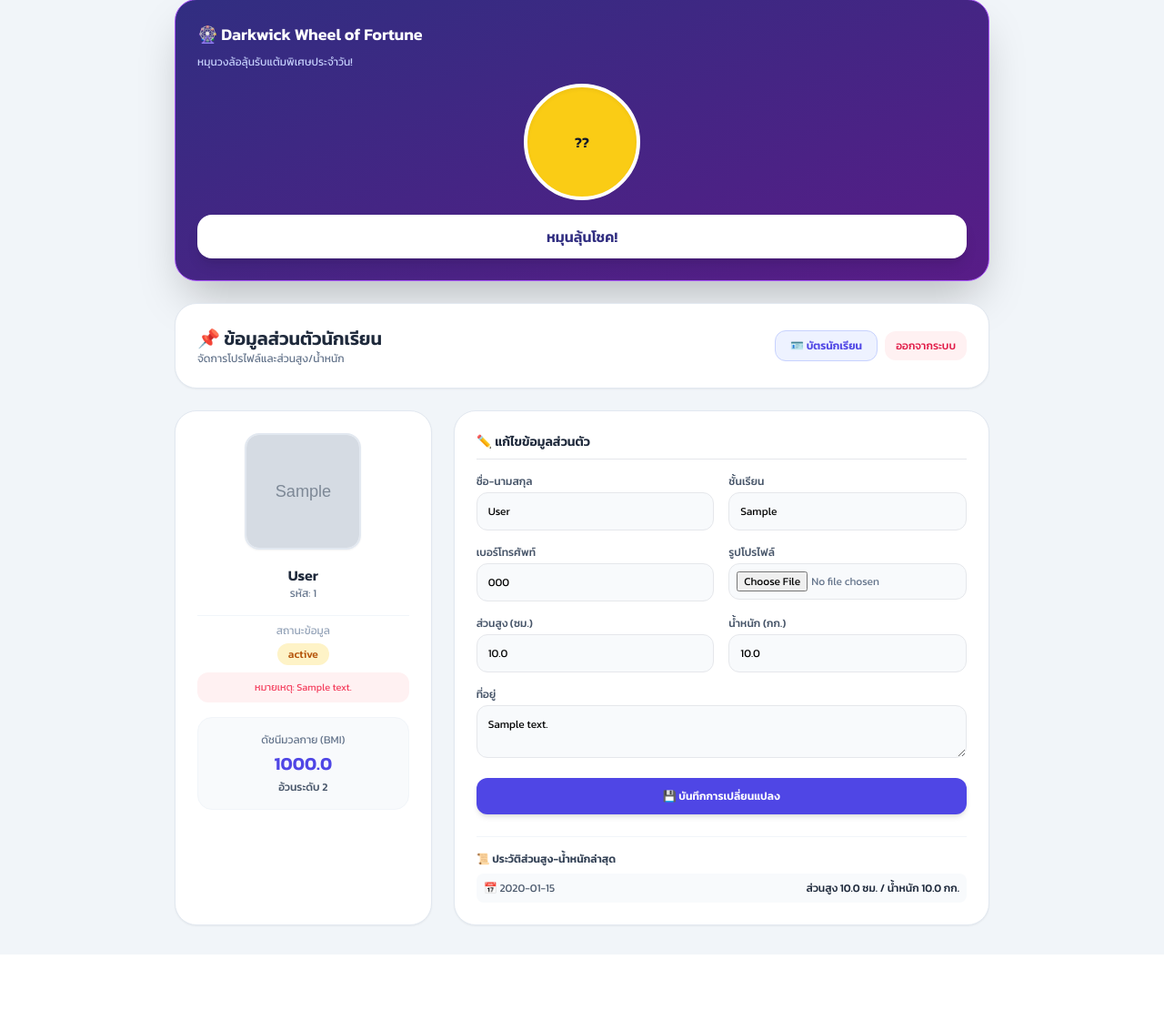
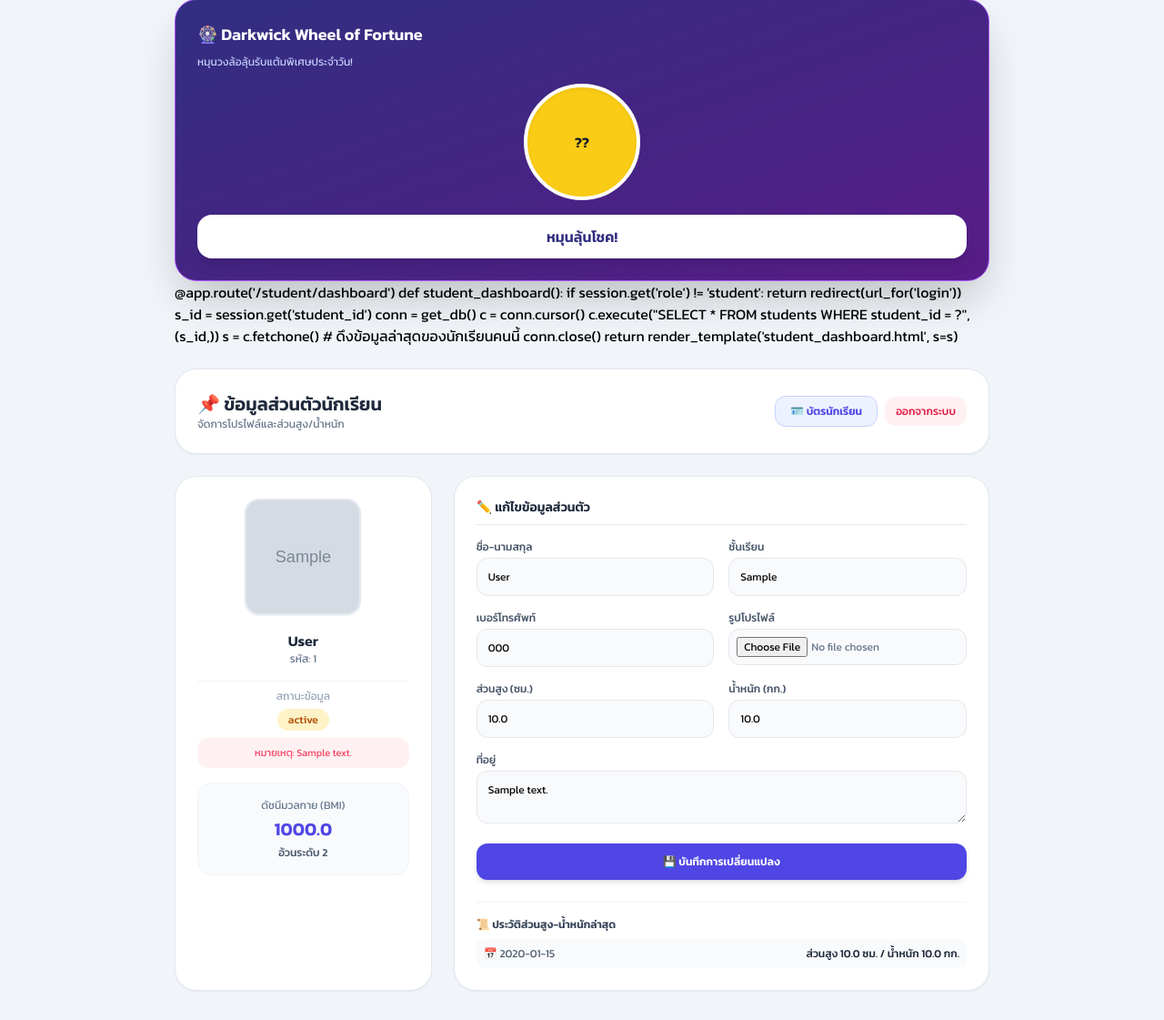
Before and after one commit to sittisak2009/student-web, a Flask app: page /student in a window 1280 px wide. Shown: the part 57-1178 px from the top of the page at 91% size. Before the commit the page ends 1106 px from the top, so only its background shows below. Run offline with Flask 3, Linux system fonts and the light colour scheme; the visitor is signed in with stand-in values (Sample User, id 1); tables that the repository leaves empty hold one stand-in row (values such as "Sample post"); grey boxes marked "Sample" are stand-in pictures; some libraries are stand-ins or nearby versions.

Commit message:
Update student_profile.html

```diff
--- a/templates/student_profile.html
+++ b/templates/student_profile.html
@@ -33,6 +33,20 @@
         หมุนลุ้นโชค!
     </button>
 </div>
+@app.route('/student/dashboard')
+def student_dashboard():
+    if session.get('role') != 'student':
+        return redirect(url_for('login'))
+
+    s_id = session.get('student_id')
+
+    conn = get_db()
+    c = conn.cursor()
+    c.execute("SELECT * FROM students WHERE student_id = ?", (s_id,))
+    s = c.fetchone() # ดึงข้อมูลล่าสุดของนักเรียนคนนี้
+    conn.close()
+
+    return render_template('student_dashboard.html', s=s)
 
 <script>
 function spinWheel() {
```
